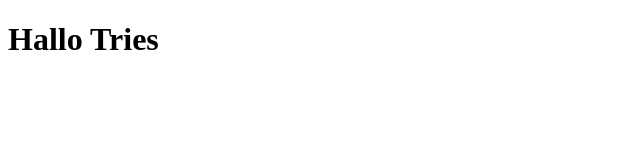
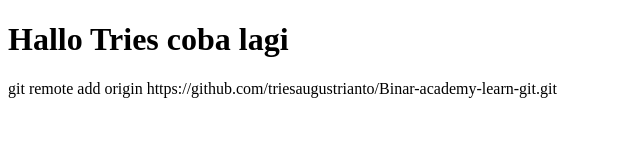
Before and after one commit to triesaugustrianto/Binar, a plain HTML site: page index.html in a window 1280 px wide. Shown: the whole page, without its empty margins (0-640 px from the left). Drawn offline with Linux system fonts and the light colour scheme.

Commit message:
add coba lagi

```diff
--- a/index.html
+++ b/index.html
@@ -6,6 +6,6 @@
     <title>Boy</title>
 </head>
 <body>
-    <h1>Hallo Tries</h1>
+    <h1>Hallo Tries coba lagi</h1>
 </body>
-</html>
+</html>git remote add origin https://github.com/triesaugustrianto/Binar-academy-learn-git.git
```
